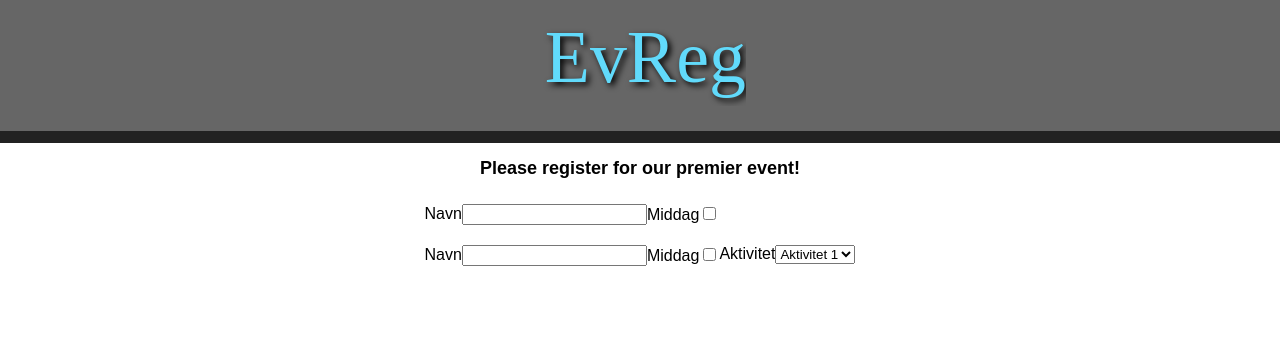
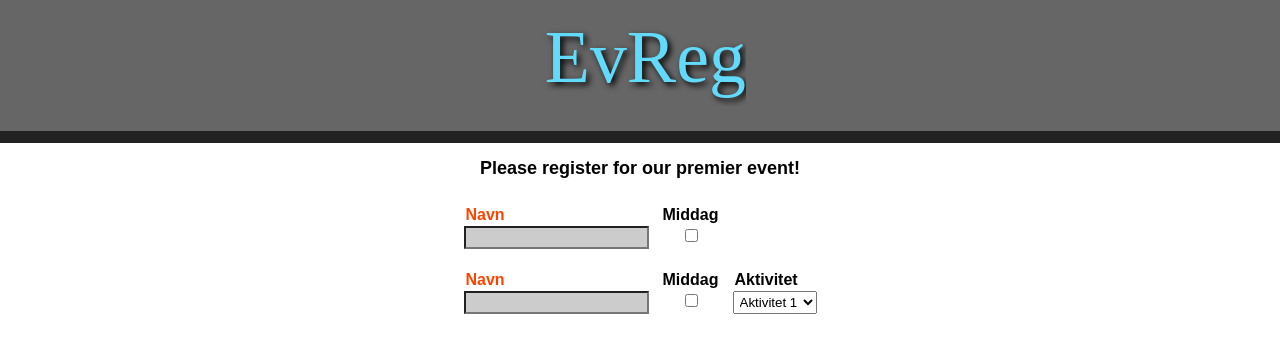
Before and after one commit to aweibell/react-event-registration, a React (Create React App) app: page / in a window 1280 px wide. Shown: the top 352 px of the page. Built offline with nearby package versions, Linux system fonts and the light colour scheme.

Commit message:
Hentar styling frå props

```diff
--- a/src/registration-columns/Checkbox.js
+++ b/src/registration-columns/Checkbox.js
@@ -1,6 +1,33 @@
 import React, { Component } from 'react';
 
+const defaultStyle = {
+  component: {
+    display: 'flex',
+    flexDirection: 'column',
+    justifyContent: 'left',
+    marginLeft: '6px',
+    marginRight: '6px'
+  },
+  label: {
+    fontWeight: 'bold',
+    textAlign: 'left',
+    padding: '2px'
+  },
+  input: {
+    padding: '2px'
+  }
+}
+
 class Checkbox extends Component {
+  constructor(props) {
+    super(props)
+    const { style } = props;
+    this.css = {
+      component: Object.assign({}, defaultStyle.component, style.component),
+      label: Object.assign({}, defaultStyle.label, style.label),
+      input: Object.assign({}, defaultStyle.input, style.input)
+    }
+  }
 
   onChangeHandler = (event) => {
     this.props.sendValue(event.target.checked, this.props.id)
@@ -9,9 +36,9 @@ class Checkbox extends Component {
   render() {
     const {name} = this.props;
     return (
-      <div className="checkBox">
-        <label>{name}</label>
-        <input onChange={this.onChangeHandler} type="checkbox" />
+      <div style={this.css.component}>
+        <label style={this.css.label}>{name}</label>
+        <input style={this.css.input} onChange={this.onChangeHandler} type="checkbox" />
       </div>
     );
   }
--- a/src/registration-columns/Dropdown.js
+++ b/src/registration-columns/Dropdown.js
@@ -1,6 +1,33 @@
 import React, { Component } from 'react';
 
+const defaultStyle = {
+  component: {
+    display: 'flex',
+    flexDirection: 'column',
+    justifyContent: 'left',
+    marginLeft: '6px',
+    marginRight: '6px'
+  },
+  label: {
+    fontWeight: 'bold',
+    textAlign: 'left',
+    padding: '2px'
+  },
+  input: {
+    padding: '2px'
+  }
+}
+
 class Dropdown extends Component {
+  constructor(props) {
+    super(props)
+    const { style } = props;
+    this.css = {
+      component: Object.assign({}, defaultStyle.component, style.component),
+      label: Object.assign({}, defaultStyle.label, style.label),
+      input: Object.assign({}, defaultStyle.input, style.input)
+    }
+  }
 
   onChangeHandler = (event) => {
     this.props.sendValue(event.target.value, this.props.id)
@@ -9,9 +36,9 @@ class Dropdown extends Component {
   render() {
     const {name, options} = this.props;
     return (
-      <div className="checkBox">
-        <label>{name}</label>
-        <select name="select" onChange={this.onChangeHandler}>
+      <div style={this.css.component}>
+        <label style={this.css.label}>{name}</label>
+        <select style={this.css.input} name="select" onChange={this.onChangeHandler}>
           {
             options.map((opt, index) => {
               const {text, value, selected} = opt
--- a/src/registration-columns/TextInput.js
+++ b/src/registration-columns/TextInput.js
@@ -1,6 +1,28 @@
 import React, { Component } from 'react';
 
+const defaultStyle = {
+  component: {
+  },
+  label: {
+    fontWeight: 'bold',
+    textAlign: 'left',
+    padding: '2px'
+  },
+  input: {
+    padding: '2px'
+  }
+}
+
 class TextInput extends Component {
+  constructor(props) {
+    super(props)
+    const { style } = props;
+    this.css = {
+      component: Object.assign({}, defaultStyle.component, style.component),
+      label: Object.assign({}, defaultStyle.label, style.label),
+      input: Object.assign({}, defaultStyle.input, style.input)
+    }
+  }
 
   onChangeHandler = (event) => {
     this.props.sendValue(event.target.value, this.props.id)
@@ -9,9 +31,9 @@ class TextInput extends Component {
   render() {
     const {name} = this.props;
     return (
-      <div className="textInput">
-        <label>{name}</label>
-        <input onChange={this.onChangeHandler} type="text" />
+      <div style={this.css.component}>
+        <label style={this.css.label}>{name}</label>
+        <input style={this.css.input} onChange={this.onChangeHandler} type="text" />
       </div>
     );
   }
--- a/src/registration-row/index.js
+++ b/src/registration-row/index.js
@@ -9,6 +9,26 @@ const divStyle = {
   justifyContent: 'left',
   padding: '10px'
 };
+
+const textStyle = {
+  component: {
+    display: 'flex',
+    flexDirection: 'column',
+    justifyContent: 'left',
+    marginLeft: '6px',
+    marginRight: '6px'
+  },
+  label: {
+    fontWeight: 'bold',
+    color: '#f40'
+  },
+  input: {
+    backgroundColor: '#ccc'
+  }
+}
+
+const dropdownStyle = {};
+const checkboxStyle = {};
 
 class RegistrationRow extends Component {
   constructor(props) {
@@ -35,9 +55,9 @@ class RegistrationRow extends Component {
           columns.map((data, index) => {
             const {name, type, options} = data;
             switch(type) {
-              case CHECKBOX: return <CheckBox key={index} name={name} type={type} sendValue={this.sendValue} />
-              case DROPDOWN: return <Dropdown key={index} options={options} name={name} type={type} sendValue={this.sendValue} />
-              case TEXT: return <TextInput key={index} name={name} type={type} sendValue={this.sendValue} />
+              case CHECKBOX: return <CheckBox key={index} name={name} type={type} sendValue={this.sendValue} style={checkboxStyle}/>
+              case DROPDOWN: return <Dropdown key={index} options={options} name={name} type={type} sendValue={this.sendValue} style={dropdownStyle} />
+              case TEXT: return <TextInput key={index} name={name} type={type} sendValue={this.sendValue} style={textStyle}/>
             }
           })
         }
```
